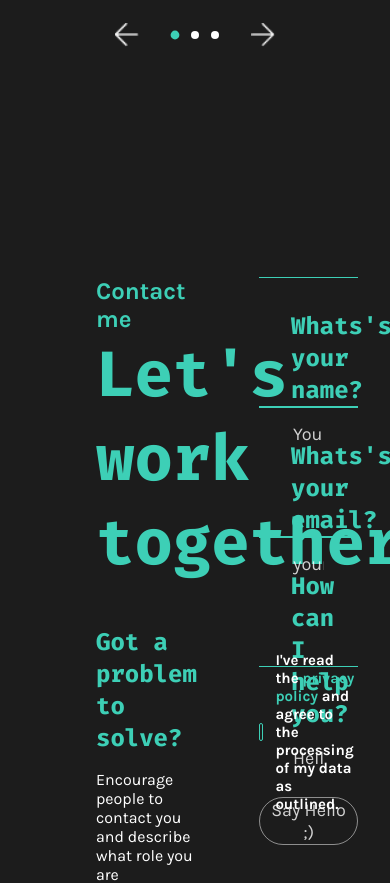
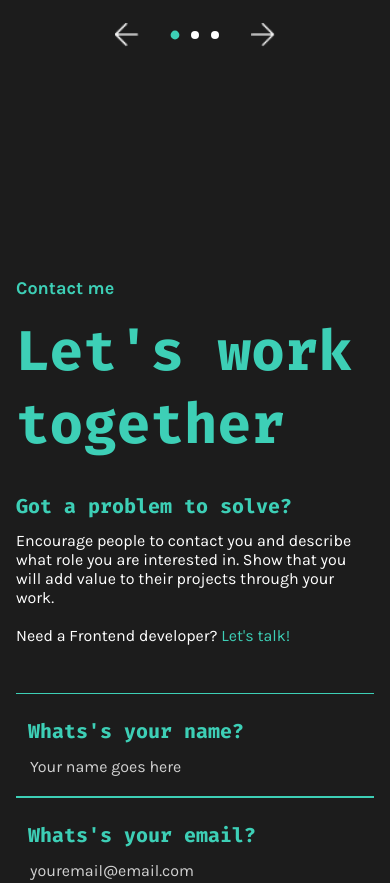
Before and after one commit to FrankPreuss94/portfolio, an Angular app: page / in a window 390 px wide. Shown: the part 5300-6183 px from the top of the page. Built offline with nearby package versions, Linux system fonts and the light colour scheme.

Commit message:
responsive contact section

```diff
--- a/src/app/components/contact/contact.scss
+++ b/src/app/components/contact/contact.scss
@@ -149,3 +149,75 @@
         }
     }
 }
+
+@media (max-width: 1100px) {
+
+    .contact {
+        padding-inline: 16px;
+    }
+
+    .contact_wrapper {
+        flex-direction: column;
+        gap: 48px;
+    }
+
+    .text_wrapper {
+        width: 100%;
+
+        .section_title {
+            font-size: 18px;
+            margin-bottom: 16px;
+        }
+
+        h2 {
+            font-size: 56px;
+            margin-bottom: 32px;
+        }
+
+        h5 {
+            font-size: 20px;
+            margin-bottom: 12px;
+        }
+
+        p {
+            font-size: 16px;
+        }
+    }
+
+    .forms_wrapper {
+        width: 100%;
+
+        .form_row {
+            width: 100%;
+            height: 104px;
+            padding: 24px 12px;
+            gap: 12px;
+
+            h5 {
+                font-size: 20px;
+            }
+
+            input {
+                font-size: 16px;
+            }
+        }
+
+        .privacy {
+            min-height: 96px;
+            height: auto;
+            padding: 20px 0;
+            align-items: flex-start;
+            gap: 12px;
+            font-size: 15px;
+
+            .privacy_check {
+                flex-shrink: 0;
+                margin-top: 2px;
+            }
+        }
+
+        .submit {
+            margin-top: 8px;
+        }
+    }
+}
```
